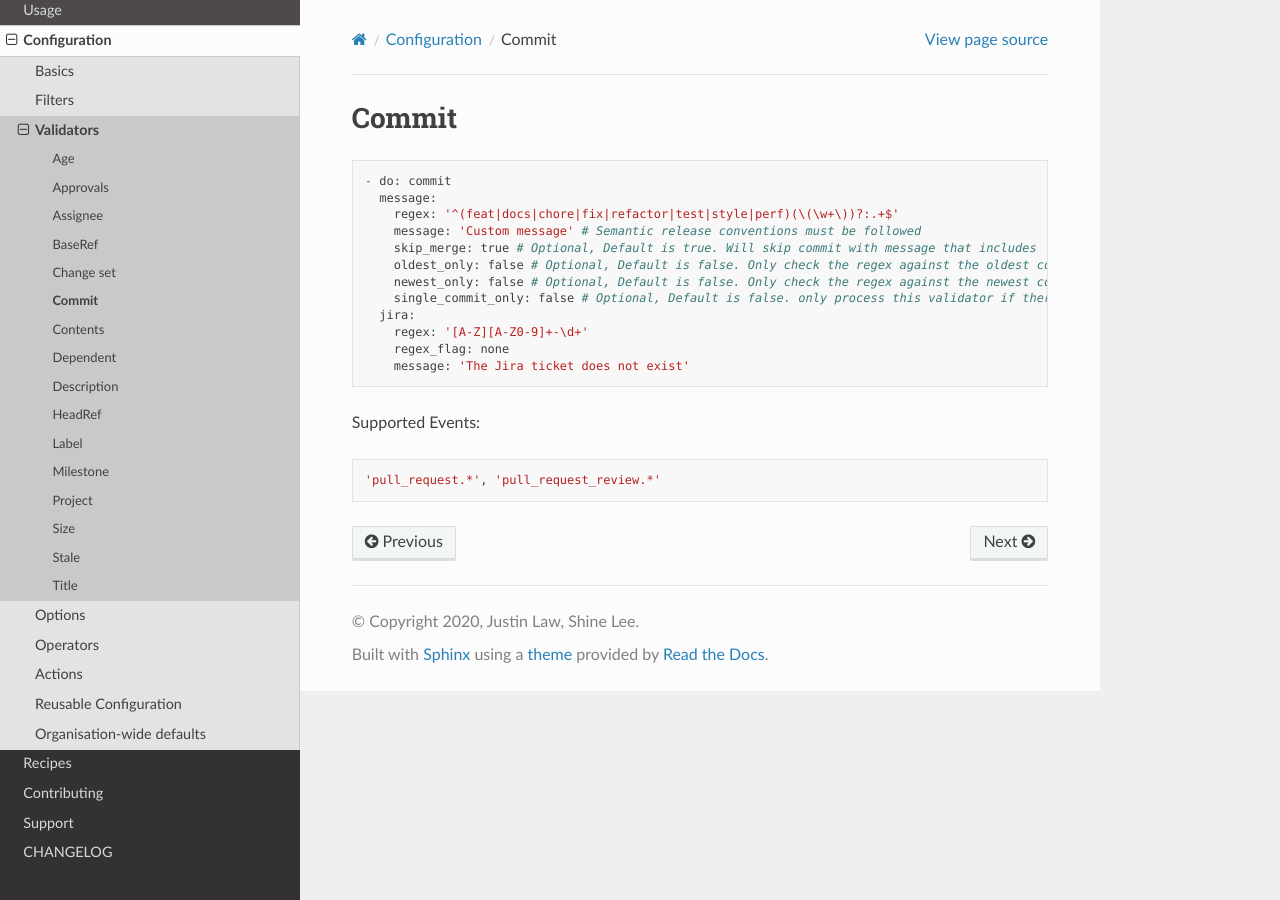
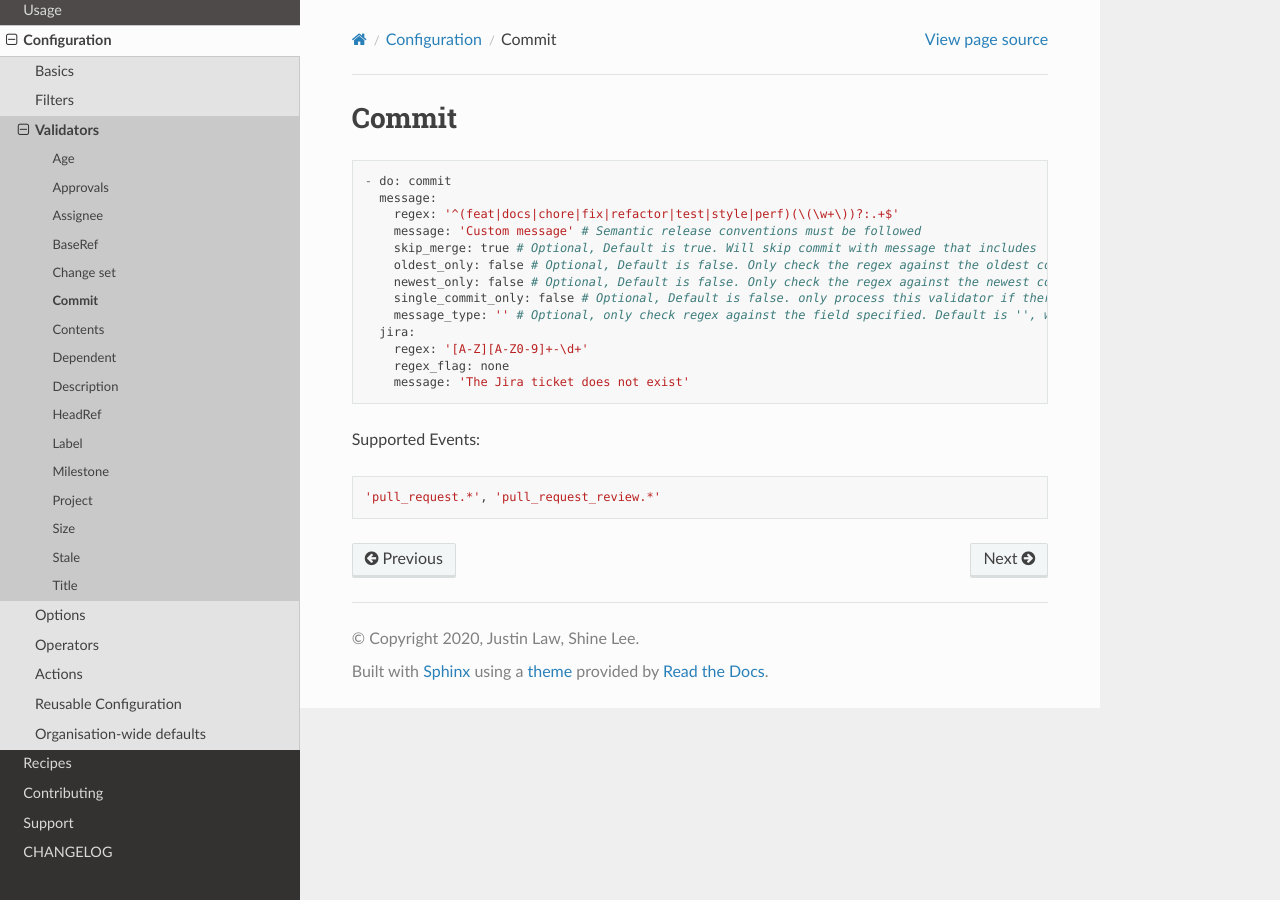
Before and after one commit to mergeability/mergeable, a Sphinx documentation site: the page built from docs/validators/commit.rst, in a window 1280 px wide. Built offline with Sphinx 7.4.7 and the Read the Docs theme 2.0.0, drawn with Linux system fonts in a browser that asks for light colours.

Commit message:
Updated documentation for commit validator

```diff
--- a/docs/validators/commit.rst
+++ b/docs/validators/commit.rst
@@ -11,6 +11,7 @@ Commit
         oldest_only: false # Optional, Default is false. Only check the regex against the oldest commit
         newest_only: false # Optional, Default is false. Only check the regex against the newest commit
         single_commit_only: false # Optional, Default is false. only process this validator if there is one commit
+        message_type: '' # Optional, only check regex against the field specified. Default is '', which processes the 'message' field. Can also be set to 'author_email' or 'committer_email'
       jira:
         regex: '[A-Z][A-Z0-9]+-\d+'
         regex_flag: none
```
